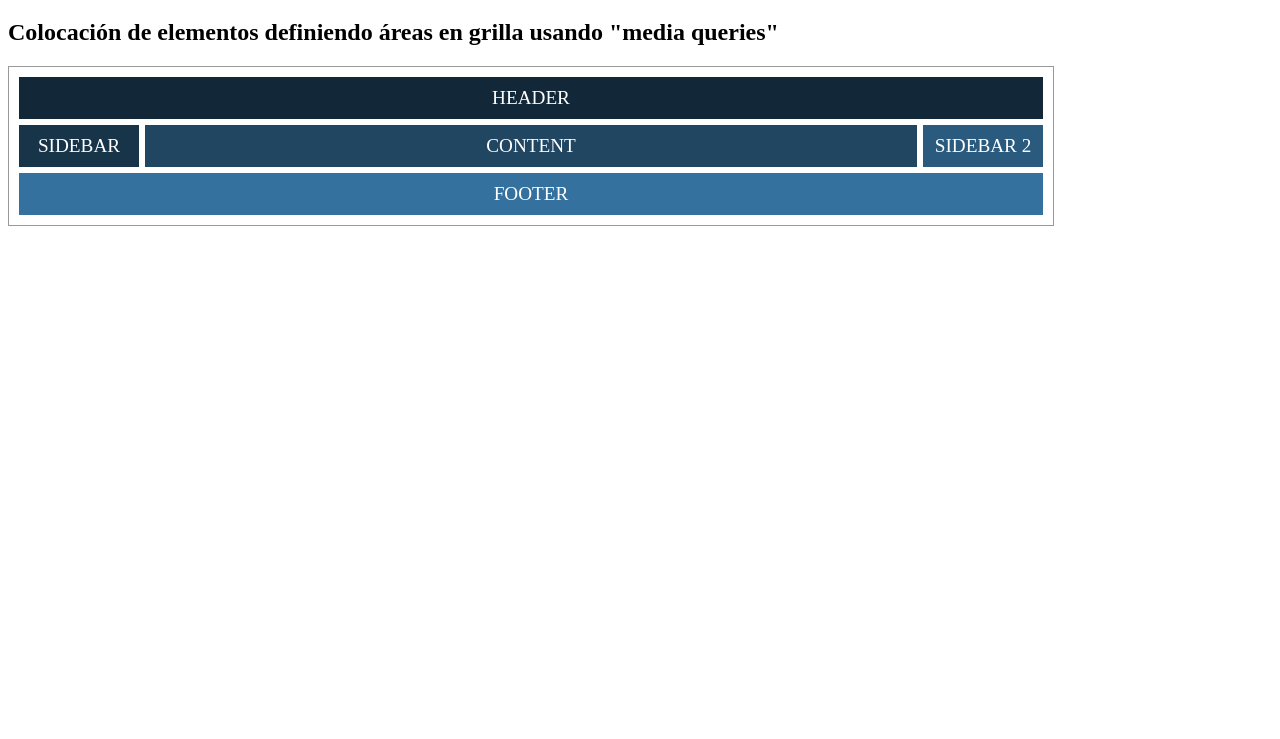
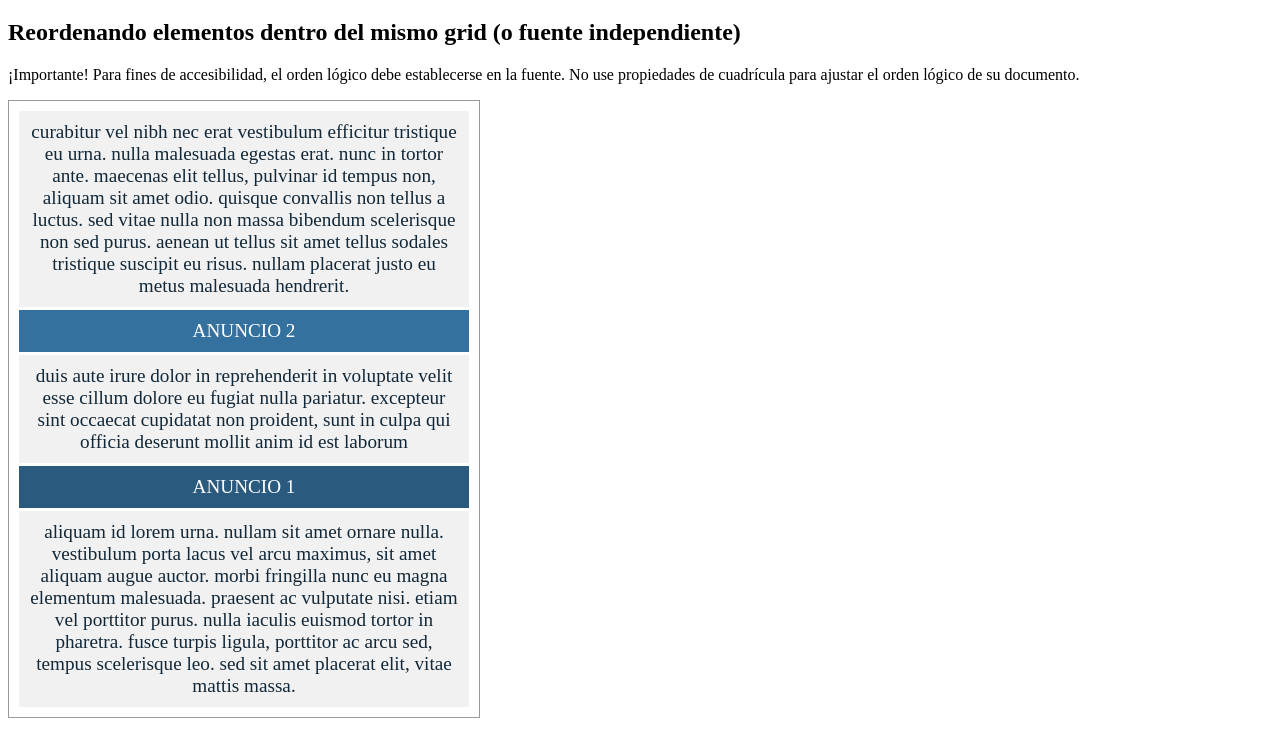
Before and after one commit to jcarlosj/Learning-CSS-Grid-Layout-Examples-1, a plain HTML site: page index.html in a window 1280 px wide. Shown: the part 61-800 px from the top of the page. Drawn offline with Linux system fonts and the light colour scheme.

Commit message:
Reordenando elementos dentro del mismo grid (o fuente independiente)

```diff
--- a/css/master.css
+++ b/css/master.css
@@ -1,75 +1,34 @@
 /* Grid CSS */
 .wrapper {
-    /* Mobile */
     display: grid;
     grid-gap: 3px;
-    grid-template-areas:
-        'encabezado'
-        'barra-lateral'
-        'contenido'
-        'barra-lateral-2'
-        'pie-pagina';
+    grid-template-columns: auto;
+    grid-template-rows: auto;
 
     border: 1px solid #999;
     padding: 10px;
-}
-@media only screen and ( min-width: 720px ) {
-    .wrapper {
-        grid-template-columns: 20% auto;
-        grid-template-areas:
-            'encabezado encabezado'
-            'barra-lateral contenido'
-            'barra-lateral-2 barra-lateral-2'
-            'pie-pagina pie-pagina';
-    }
-}
-@media only screen and ( min-width: 900px ) {
-    .wrapper {
-        grid-gap: 6px;
-        grid-template-columns: 120px auto 120px;
-        grid-template-areas:
-            'encabezado encabezado encabezado'
-            'barra-lateral contenido barra-lateral-2'
-            'pie-pagina pie-pagina pie-pagina';
-        max-width: 1024px;
-    }
-}
-.header {
-    grid-area: encabezado;       /* Nombre del área */
-}
-.sidebar {
-    grid-area: barra-lateral;    /* Nombre del área */
-}
-.content {
-    grid-area: contenido;        /* Nombre del área */
-}
-.sidebar-2 {
-    grid-area: barra-lateral-2;    /* Nombre del área */
-}
-.footer {
-    grid-area: pie-pagina;       /* Nombre del área */
+    width: 450px;
 }
 .box {
     color: white;
     font-size: 1.2em;
-    text-transform: uppercase;
+    text-transform: lowercase;
     text-align: center;
     padding: 10px;
 }
-.box:nth-child(1) {
-    background-color: #122838;
-}
-.box:nth-child(2) {
-    background-color: #183449;
-}
+.box:nth-child(1),
+.box:nth-child(2),
 .box:nth-child(3) {
-    background-color: #204662;
+    background-color: #F1F1F1;
+    color: #122838;
 }
 .box:nth-child(4) {
     background-color: #2a5b7f;
+    text-transform: uppercase;
 }
 .box:nth-child(5) {
     background-color: #34719e;
+    text-transform: uppercase;
 }
 .box:nth-child(6) {
     background-color: #3e86bb;
@@ -77,3 +36,18 @@
 .box:nth-child(7) {
     background-color: #4698d4;
 }
+.section-1 {
+    grid-row: 1 / 2;
+}
+.section-2 {
+    grid-row: 3 / 4;
+}
+.section-3 {
+    grid-row: 5 / 6;
+}
+.ads-1 {
+    grid-row: 4 / 5;
+}
+.ads-2 {
+    grid-row: 2 / 3;
+}
--- a/index.html
+++ b/index.html
@@ -8,14 +8,15 @@
     <body>
         <header>
             <h1>CSS Grid</h1>
-            <h2>Colocación de elementos definiendo áreas en grilla usando "media queries"</h2>
+            <h2>Reordenando elementos dentro del mismo grid (o fuente independiente)</h2>
+            <p>¡Importante! Para fines de accesibilidad, el orden lógico debe establecerse en la fuente. No use propiedades de cuadrícula para ajustar el orden lógico de su documento.</p>
         </header>
         <div class="wrapper">
-            <div class="box header">Header</div>
-            <div class="box sidebar">Sidebar</div>
-            <div class="box content">Content</div>
-            <div class="box sidebar-2">Sidebar 2</div>
-            <div class="box footer">Footer</div>
+            <section class="box section-1">Curabitur vel nibh nec erat vestibulum efficitur tristique eu urna. Nulla malesuada egestas erat. Nunc in tortor ante. Maecenas elit tellus, pulvinar id tempus non, aliquam sit amet odio. Quisque convallis non tellus a luctus. Sed vitae nulla non massa bibendum scelerisque non sed purus. Aenean ut tellus sit amet tellus sodales tristique suscipit eu risus. Nullam placerat justo eu metus malesuada hendrerit.</section>
+            <section class="box section-2">Duis aute irure dolor in reprehenderit in voluptate velit esse cillum dolore eu fugiat nulla pariatur. Excepteur sint occaecat cupidatat non proident, sunt in culpa qui officia deserunt mollit anim id est laborum</section>
+            <section class="box section-3">Aliquam id lorem urna. Nullam sit amet ornare nulla. Vestibulum porta lacus vel arcu maximus, sit amet aliquam augue auctor. Morbi fringilla nunc eu magna elementum malesuada. Praesent ac vulputate nisi. Etiam vel porttitor purus. Nulla iaculis euismod tortor in pharetra. Fusce turpis ligula, porttitor ac arcu sed, tempus scelerisque leo. Sed sit amet placerat elit, vitae mattis massa.</section>
+            <div class="box ads-1">Anuncio 1</div>
+            <div class="box ads-2">Anuncio 2</div>
         </div>
     </body>
 </html>
```
